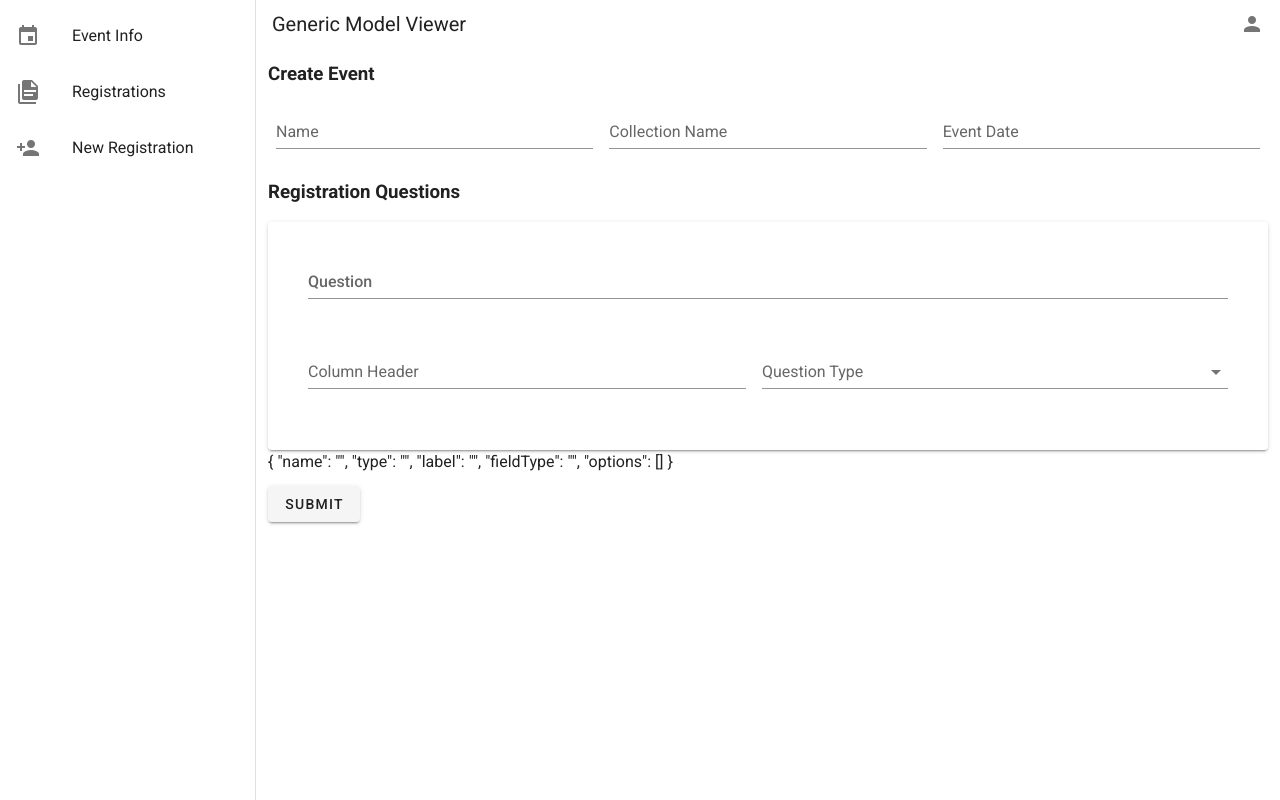
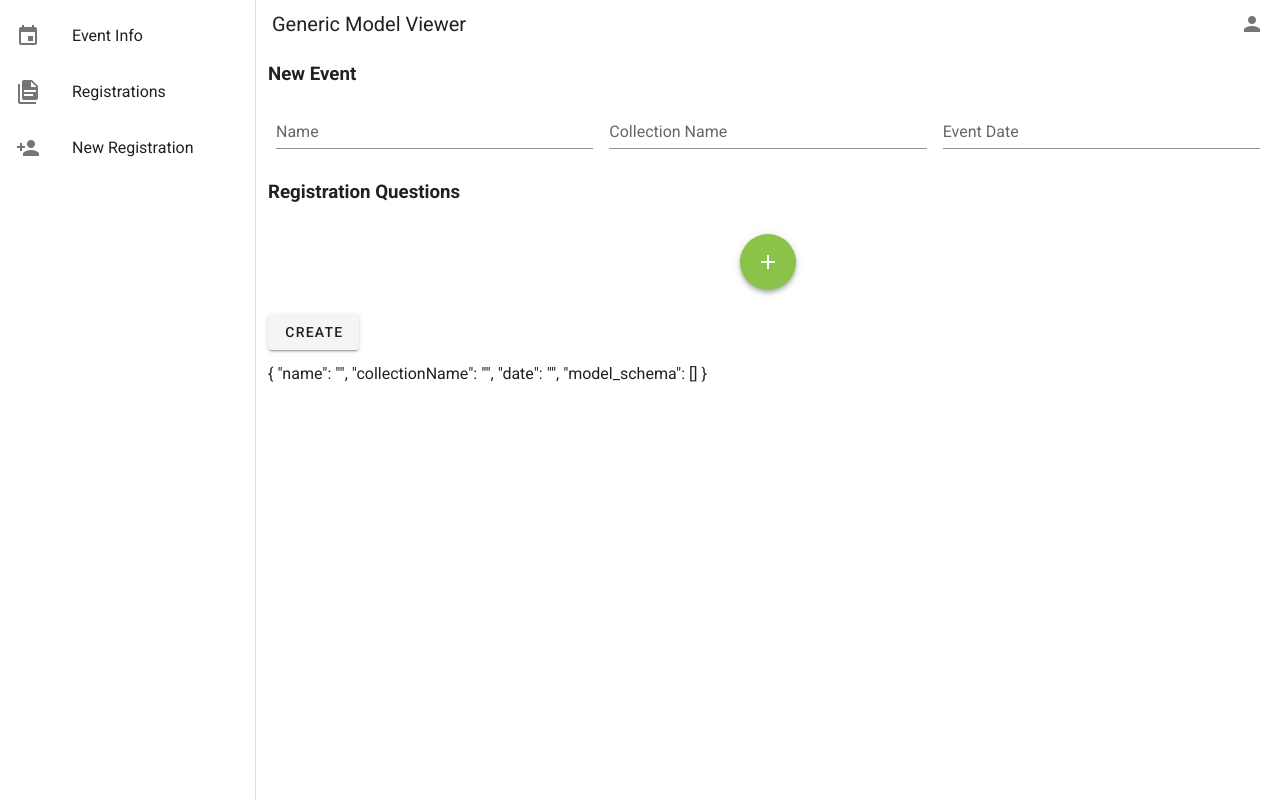
Before and after one commit to nathanielting/eventhub, a Vue app: page /#/events/create in a window 1280 px wide. Built offline with nearby package versions, Linux system fonts and the light colour scheme.

Commit message:
add support for model_schema edit on create model page
*add +/- buttons to ModelInput
* add methods to insert/delete array elements
* generate ModelInput on model_schema array
* also change to using native v-text-field for text input

```diff
--- a/src/components/ModelInput.vue
+++ b/src/components/ModelInput.vue
@@ -1,4 +1,5 @@
 <template>
+  <v-container>
   <v-card elevation="2" class="pa-4">
     <v-card-title>
       <v-text-field
@@ -47,8 +48,33 @@
       hint="Enter text then hit [Tab] or [Enter]"
       >
     </v-combobox>
+    <v-btn
+      elevation="4"
+      fab
+      dark
+      color="red"
+      absolute
+      bottom right
+      @click="$emit('delete')"
+      >
+      <v-icon dark>mdi-minus</v-icon>
+    </v-btn>
   </v-card-text>
   </v-card>
+  <v-row justify="center">
+    <v-btn
+      elevation="4"
+      fab
+      dark
+      color="light-green"
+      bottom
+      class="mt-6"
+      @click="$emit('add')"
+      >
+      <v-icon dark>mdi-plus</v-icon>
+    </v-btn>
+  </v-row>
+  </v-container>
 </template>
 <script>
 
--- a/src/components/createEvent.vue
+++ b/src/components/createEvent.vue
@@ -1,21 +1,22 @@
 <template>
   <v-container>
-    <h3 class="mb-4">Create Event</h3>
+    <h3 class="mb-4">New Event</h3>
     <div class="d-flex align-content-start flex-wrap">
-      <TextInput
+      <v-text-field
         label="Name"
         v-model="schema.name"
         name="name"
         class="pa-2"
         >
-      </TextInput>
-      <TextInput
+      </v-text-field>
+      <v-text-field
         label="Collection Name"
         v-model="schema.collectionName"
         name="collectionName"
+        hint="No spaces"
         class="pa-2"
         >
-      </TextInput>
+      </v-text-field>
       <v-menu
         v-model="datemenu"
         :close-on-content-click="false"
@@ -42,23 +43,43 @@
       </v-menu>
     </div>
     <h3 class="mb-4">Registration Questions</h3>
-    <ModelInput v-model="emptyInputModel"></ModelInput>
-    <div>
-      {{emptyInputModel}}
+    <ModelInput
+      v-for="(item, index) in schema.model_schema"
+      :key="item.id"
+      v-model="schema.model_schema[index]"
+      @add="addItem(index)"
+      @delete="deleteItem(index)"
+      >
+    </ModelInput>
+
+    <v-row justify="center" v-if="!schema.model_schema.length">
+      <v-btn
+        elevation="4"
+        fab
+        dark
+        color="light-green"
+        bottom
+        class="my-6"
+        @click="addItem(0)"
+        >
+        <v-icon dark>mdi-plus</v-icon>
+      </v-btn>
+    </v-row>
+    <div class="my-3">
+    <v-btn @click="handleUpdateForm()">Create</v-btn>
     </div>
-    <div class="my-3">
-    <v-btn @click="handleUpdateForm()">Submit</v-btn>
-    </div>
+  <div>
+    {{ schema }}
+  </div>
   </v-container>
 </template>
 
 <script>
   import axios from "axios";
-  import TextInput from "./TextInput";
   import ModelInput from "./ModelInput";
 
   export default {
-  components: { TextInput, ModelInput},
+  components: { ModelInput},
     data() {
       return {
         schema: {
@@ -68,13 +89,6 @@
           model_schema: [],
         },
         datemenu: false,
-        emptyInputModel : {
-          name:'',
-          type:'',
-          label:'',
-          fieldType:'',
-          options:[]
-        },
       }
     },
     methods: {
@@ -87,6 +101,21 @@
         }).catch(error => {
           console.log(error)
         });
+      },
+      deleteItem(index) {
+        console.log("delete " + index)
+        this.schema.model_schema.splice(index, 1);
+      },
+      addItem(index) {
+        console.log("add " + index)
+        let newQuestion = {
+          name:'',
+          type:'',
+          label:'',
+          fieldType:'',
+          options:[]
+        };
+        this.schema.model_schema.splice(index+1, 0, newQuestion);
       }
     }
   }
```
